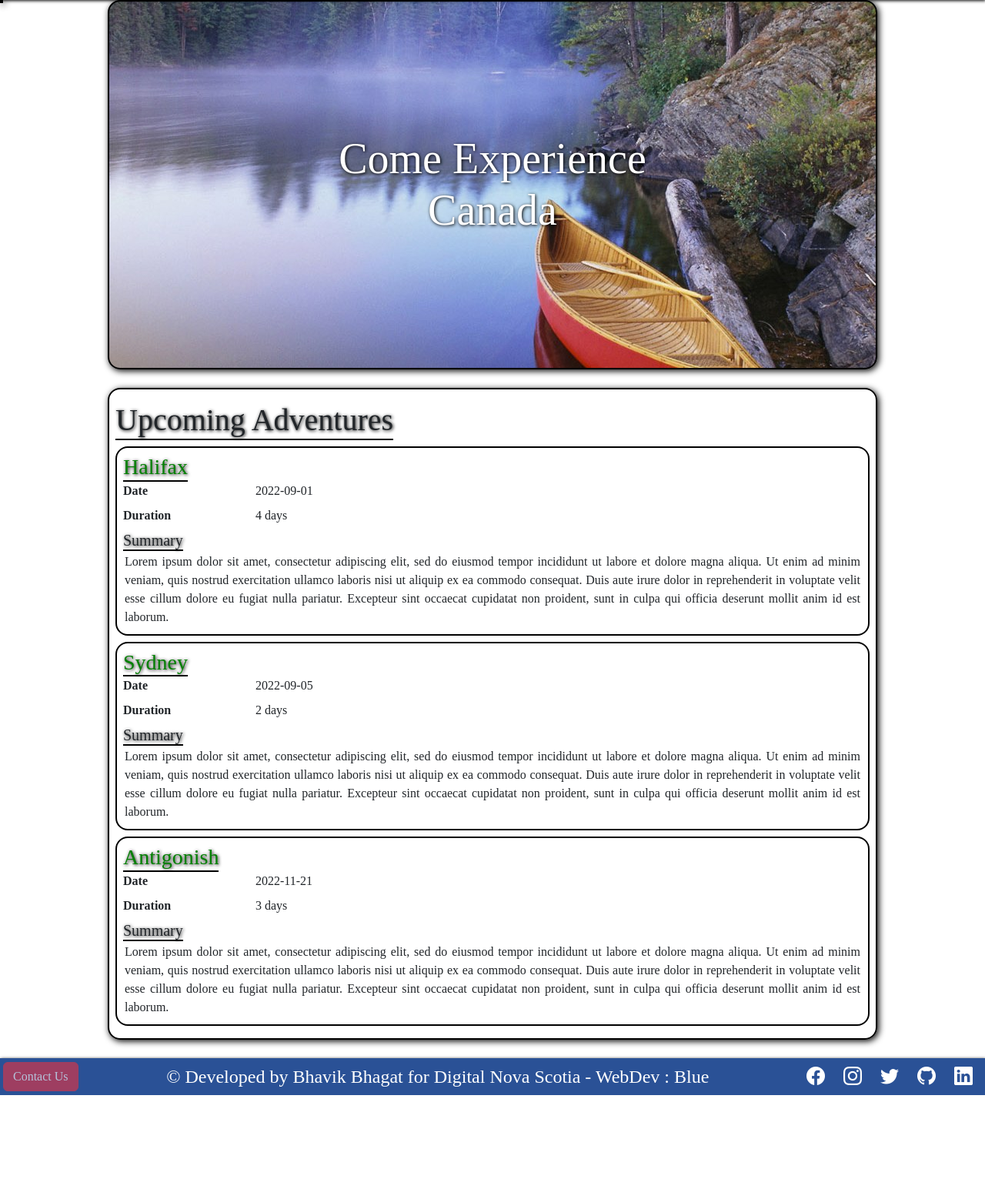
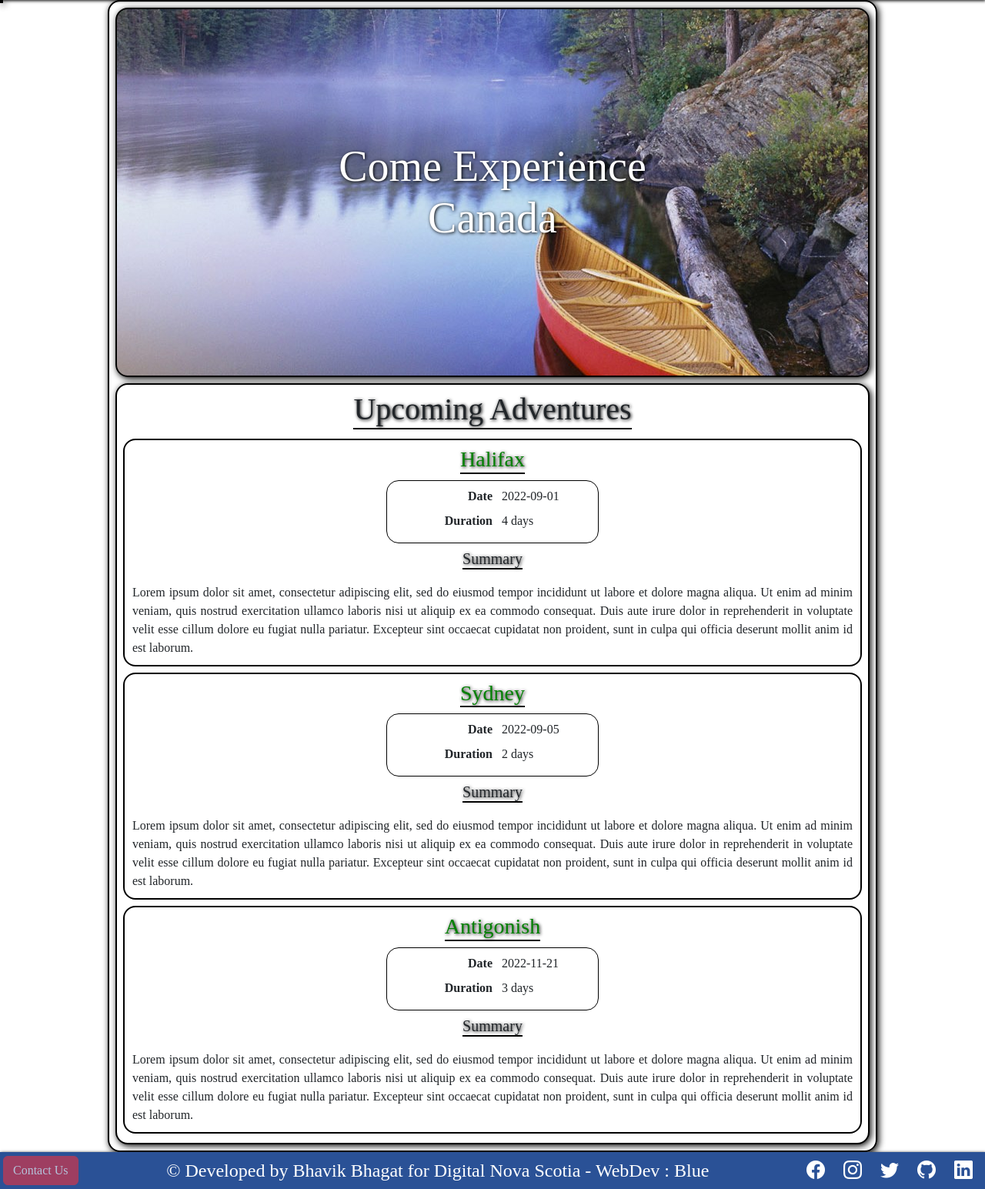
Before and after one commit to bhavik-knight/hck_dns_sfha, a PHP site: page / in a window 1280 px wide. Shown: the part 48-1593 px from the top of the page at 77% size. Before the commit the page ends 1471 px from the top, so only its background shows below. Run offline with PHP 8.4, Linux system fonts and the light colour scheme; some libraries are stand-ins or nearby versions.

Commit message:
make the main theme consistent with other pages

```diff
--- a/main.php
+++ b/main.php
@@ -1,8 +1,9 @@
 <!-- start of main container -->
 <main class="main-container d-flex">
+    <div class="page">
         <!-- image section -->
-    <section id="canoe-img">
-        <div class="bg-img-container mx-auto my-0 img-fluid">
+        <section id="canoe-img card">
+            <div class="bg-img-container m-2 p-2 img-fluid">
                 <div class="text-over-img">
                     <h1 class="display-4">Come Experience</h1>
                     <h1 class="display-4">Canada</h1>
@@ -11,23 +12,24 @@
         </section>
 
         <!-- events section -->
-    <section id="events" class="my-4 mx-auto w-1000px p-2">
-        <div class="event-container mt-2">
-            <h1>Upcoming Adventures</h1>
+        <section id="events" class="card m-2 p-2">
+            <div class="card-title text-center">
+                <h1 class="mx-auto">Upcoming Adventures</h1>
             </div>
+
             <!-- place: 1-->
-        <div class="places container-fluid m-0 p-0">
-            <div id="places-halifax" class="card my-2 p-2">
-                <h3 class="card-title">Halifax</h3>
+            <div class="places card-body container-fluid mx-0 my-1 p-0">
+                <div id="places-halifax" class="card m-0 p-0">
+                    <h3 class="card-title mx-auto my-2">Halifax</h3>
                     <!-- display as nice tabular list -->
-                <dl class="card-body row">
-                    <dt class="col-sm-2">Date</dt>
-                    <dd class="col-sm-10">2022-09-01</dd>
-                    <dt class="col-sm-2">Duration</dt>
-                    <dd class="col-sm-10">4 days</dd>
+                    <dl class="card-body row mx-auto p-2">
+                        <dt class="col-sm-6">Date</dt>
+                        <dd class="col-sm-6">2022-09-01</dd>
+                        <dt class="col-sm-6">Duration</dt>
+                        <dd class="col-sm-6">4 days</dd>
                     </dl>
-                <h5 class="card-title">Summary</h5>
-                <p class="card-text">
+                    <h5 class="card-title mx-auto my-2">Summary</h5>
+                    <p class="card-text text-justify m-2">
                         Lorem ipsum dolor sit amet, consectetur adipiscing elit, sed do eiusmod tempor incididunt ut
                         labore et dolore magna aliqua. Ut enim ad minim veniam, quis nostrud exercitation ullamco
                         laboris nisi ut aliquip ex ea commodo consequat. Duis aute irure dolor in reprehenderit in
@@ -38,17 +40,17 @@
             </div>
 
             <!-- place: 2-->
-        <div class="container-fluid m-0 p-0">
-            <div id="places-sydney" class="card my-2 p-2">
-                <h3 class="card-title">Sydney</h3>
-                <dl class="card-body row">
-                    <dt class="col-sm-2">Date</dt>
-                    <dd class="col-sm-10">2022-09-05</dd>
-                    <dt class="col-sm-2">Duration</dt>
-                    <dd class="col-sm-10">2 days</dd>
+            <div class="places card-body container-fluid mx-0 my-1 p-0">
+                <div id="places-sydney" class="card m-0 p-0">
+                    <h3 class="card-title mx-auto my-2">Sydney</h3>
+                    <dl class="card-body row mx-auto p-2">
+                        <dt class="col-sm-6">Date</dt>
+                        <dd class="col-sm-6">2022-09-05</dd>
+                        <dt class="col-sm-6">Duration</dt>
+                        <dd class="col-sm-6">2 days</dd>
                     </dl>
-                <h5 class="card-title">Summary</h5>
-                <p class="card-text">
+                    <h5 class="card-title mx-auto my-2">Summary</h5>
+                    <p class="card-text text-justify m-2">
                         Lorem ipsum dolor sit amet, consectetur adipiscing elit, sed do eiusmod tempor incididunt ut
                         labore et dolore magna aliqua. Ut enim ad minim veniam, quis nostrud exercitation ullamco
                         laboris nisi ut aliquip ex ea commodo consequat. Duis aute irure dolor in reprehenderit in
@@ -59,17 +61,17 @@
             </div>
 
             <!-- place: 3-->
-        <div class="container-fluid m-0 p-0">
-            <div id="places-antigonish" class="card my-2 p-2">
-                <h3 class="card-title">Antigonish</h3>
-                <dl class="card-body row">
-                    <dt class="col-sm-2">Date</dt>
-                    <dd class="col-sm-10">2022-11-21</dd>
-                    <dt class="col-sm-2">Duration</dt>
-                    <dd class="col-sm-10">3 days</dd>
+            <div class="places card-body container-fluid mx-0 my-1 p-0">
+                <div id="places-antigonish" class="card m-0 p-0">
+                    <h3 class="card-title mx-auto my-2">Antigonish</h3>
+                    <dl class="card-body row mx-auto p-2">
+                        <dt class="col-sm-6">Date</dt>
+                        <dd class="col-sm-6">2022-11-21</dd>
+                        <dt class="col-sm-6">Duration</dt>
+                        <dd class="col-sm-6">3 days</dd>
                     </dl>
-                <h5 class="card-title">Summary</h5>
-                <p class="card-text">
+                    <h5 class="card-title mx-auto my-2">Summary</h5>
+                    <p class="card-text text-justify m-2">
                         Lorem ipsum dolor sit amet, consectetur adipiscing elit, sed do eiusmod tempor incididunt ut
                         labore et dolore magna aliqua. Ut enim ad minim veniam, quis nostrud exercitation ullamco
                         laboris nisi ut aliquip ex ea commodo consequat. Duis aute irure dolor in reprehenderit in
@@ -79,5 +81,6 @@
                 </div>
             </div>
         </section>
+    </div>
 </main>
 <!-- end of main container-->
--- a/src/index.css
+++ b/src/index.css
@@ -120,6 +120,18 @@ footer .social .btn:hover {
 
 
 /* start of main styles */
+dl {
+    border-radius: 1em;
+}
+
+dt {
+    text-align: right;
+}
+
+dd {
+    text-align: left;
+}
+
 #hamburger-menu ul {
     display: none;
     margin: 4px;
@@ -170,7 +182,6 @@ footer .social .btn:hover {
 }
 
 #events {
-    width: 1000px;
     border-radius: 1em;
     box-shadow: 2px 2px 8px black;
 }
@@ -182,7 +193,6 @@ footer .social .btn:hover {
 #events h5,
 #events h6 {
     border-bottom: 2px solid black;
-    width: fit-content;
 }
 
 .card {
@@ -212,10 +222,6 @@ footer .social .btn:hover {
     margin: 10px;
     padding: 10px;
     box-shadow: 2px 2px 8x black;
-}
-
-.thank-you-detail dt {
-    text-align: right;
 }
 
 .canoe-info .img-container,
--- a/src/index.js
+++ b/src/index.js
@@ -76,6 +76,7 @@ function darkMode(isTrue) {
         $("body").addClass("bg-dark text-white");
         $(".card").addClass("bg-dark text-white border-white");
         $("#events h3").css({ "color": "cyan" });
+        $("dl").css({ "border": "1px solid white" })
         $("#events h1, #events h2, #events h3, #events h4, #events h5, #events h6").addClass("border-white");
         $("header, footer").css({
             "box-shadow": "1px 1px 4px white"
@@ -86,7 +87,7 @@ function darkMode(isTrue) {
                 "padding": 0,
                 "margin": 0
             });
-        $("#events, #hamburger-menu, .bg-img-container, .page")
+        $("#hamburger-menu, .bg-img-container, .page")
             .css({
                 "border": "2px solid white",
                 "box-shadow": "2px 2px 8px white"
@@ -97,6 +98,7 @@ function darkMode(isTrue) {
         $("#hamburger-menu").removeClass("bg-dark");
         $("body").removeClass("bg-dark text-white");
         $(".card").removeClass("bg-dark text-white border-white");
+        $("dl").css({ "border": "1px solid black" });
         $("#events h3").css({ "color": "green" });
         $("#events h1, #events h2, #events h3, #events h4, #events h5, #events h6")
             .removeClass("border-white")
@@ -110,7 +112,7 @@ function darkMode(isTrue) {
                 "padding": 0,
                 "margin": 0
             });
-        $("#events,#hamburger-menu, .bg-img-container, .page")
+        $("#hamburger-menu, .bg-img-container, .page")
             .css({
                 "border": "2px solid black",
                 "box-shadow": "2px 2px 8px black"
```
Lines whose indentation alone changed are shown as unchanged.
